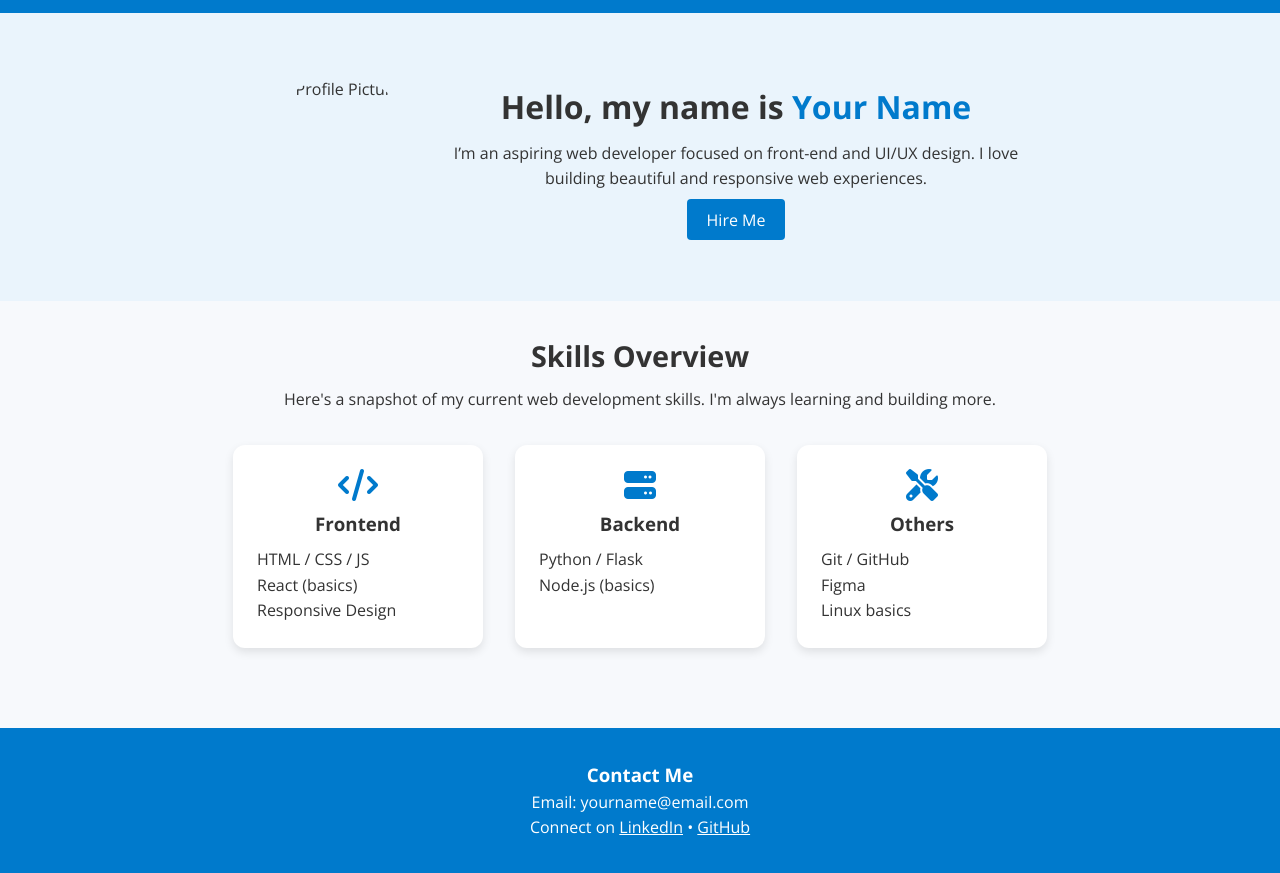
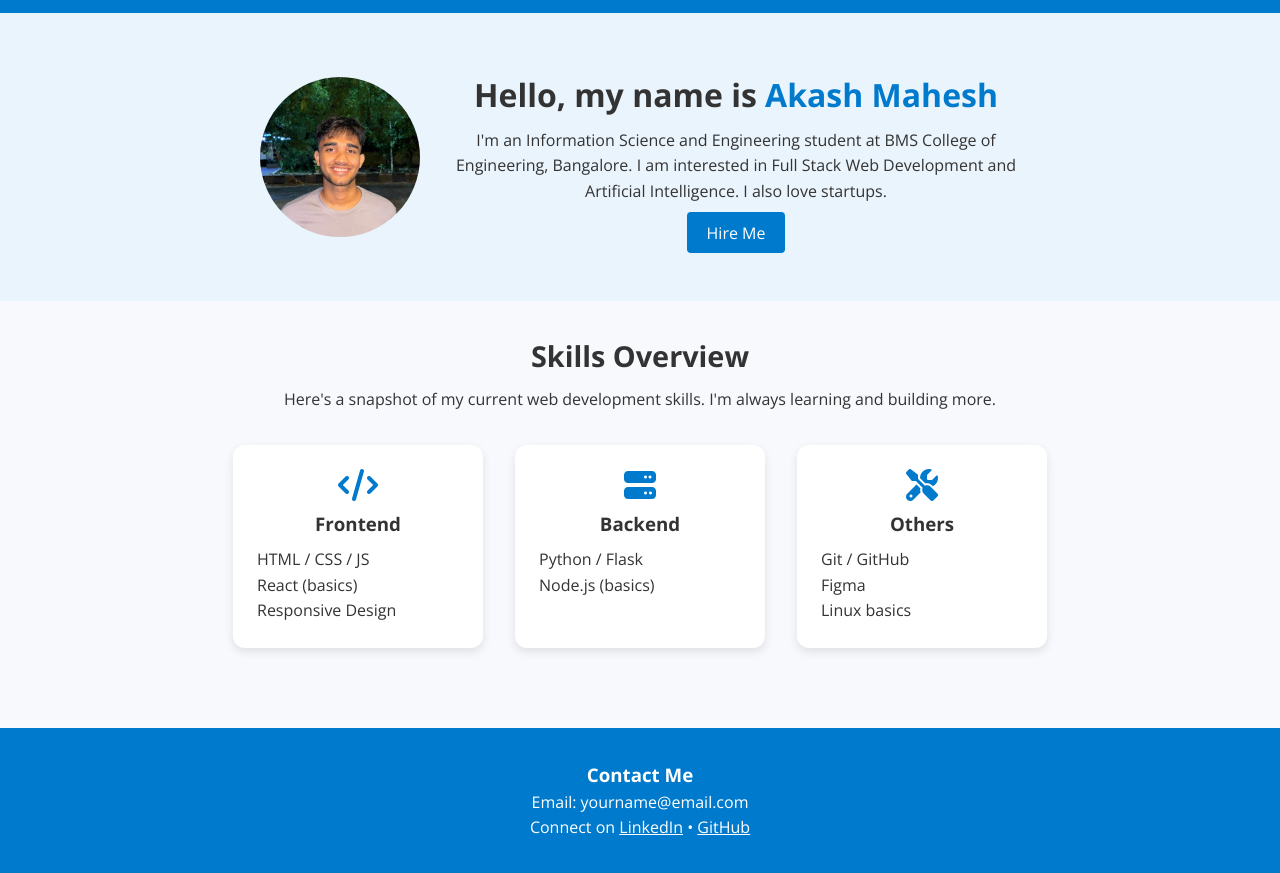
Before and after one commit to akashmahesh2805/akash-mahesh, a plain HTML site: page index.html in a window 1280 px wide. Shown: the part 57-930 px from the top of the page. Drawn offline with nearby package versions, Linux system fonts and the light colour scheme.

Commit message:
Added image

```diff
--- a/index.html
+++ b/index.html
@@ -27,10 +27,10 @@
   </header>
 
   <section class="hero">
-    <img src="assets/profile.jpg" alt="Profile Picture" />
+    <img src="assets/img1.jpg" alt="Profile Picture" />
     <div class="intro">
-      <h1>Hello, my name is <span class="highlight">Your Name</span></h1>
-      <p>I’m an aspiring web developer focused on front-end and UI/UX design. I love building beautiful and responsive web experiences.</p>
+      <h1>Hello, my name is <span class="highlight">Akash Mahesh</span></h1>
+      <p>I'm an Information Science and Engineering student at BMS College of Engineering, Bangalore. I am interested in Full Stack Web Development and Artificial Intelligence. I also love startups.</p>
       <a href="#contact" class="btn">Hire Me</a>
     </div>
   </section>
```
Also changed, not shown: assets/img1.jpg (added), style.css (indentation only).
